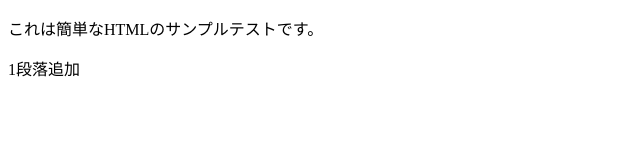
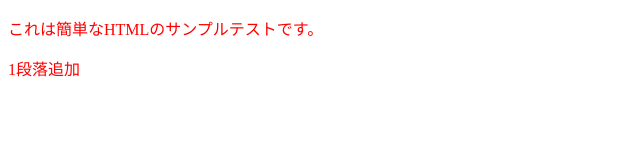
Before and after one commit to yasutake-yuta/html-test, a plain HTML site: page index.html in a window 1280 px wide. Shown: the whole page, without its empty margins (0-640 px from the left). Drawn offline with Linux system fonts and the light colour scheme.

Commit message:
段落の文字色を赤に変更

```diff
--- a/index.html
+++ b/index.html
@@ -3,6 +3,7 @@
     <head>
         <meta charset="UTF-8">
         <title>HTMLのサンプル</title>
+        <link rel="stylesheet" type="text/css" href="web.css">
     </head>
     <body>
         <p>これは簡単なHTMLのサンプルテストです。</p>
--- /dev/null
+++ b/web.css
@@ -0,0 +1,3 @@
+P{
+    color: red;
+}
```
